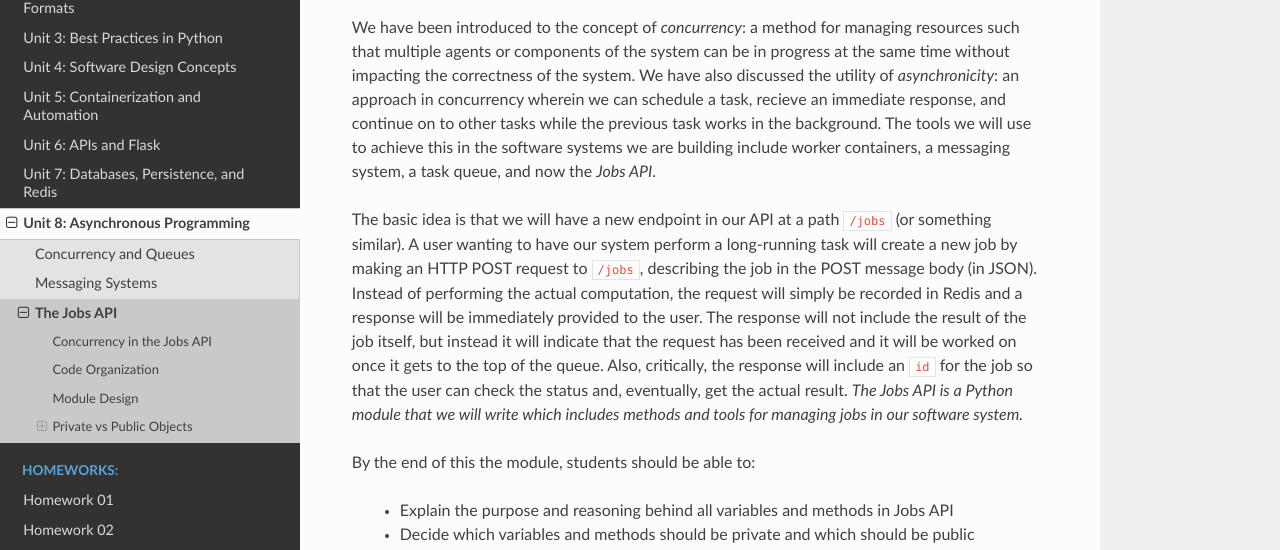
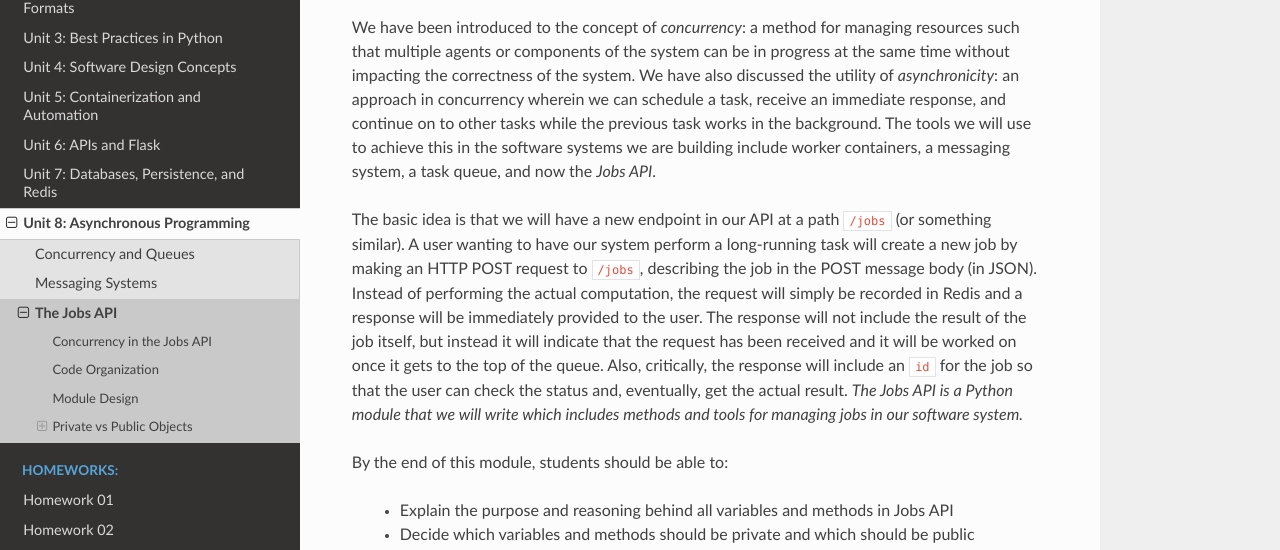
Before and after one commit to TACC/coe-332-sp24, a Sphinx documentation site: the page built from docs/unit08/jobs_api.rst, in a window 1280 px wide and 900 px high. Shown: the part 144-694 px from the top of the window. Built offline with Sphinx 7.4.7 and the Read the Docs theme 2.0.0, drawn with Linux system fonts in a browser that asks for light colours.

Commit message:
Typos
I was going over material to finish HW6 and I found few typos:

- "recieve" --> "receive".
- "By the end of this the module," --> "By the end of this module"

```diff
--- a/docs/unit08/jobs_api.rst
+++ b/docs/unit08/jobs_api.rst
@@ -4,7 +4,7 @@ The Jobs API
 We have been introduced to the concept of *concurrency*: a method for managing resources such that multiple agents or
 components of the system can be in progress at the same time without impacting the correctness of the system.
 We have also discussed the utility of *asynchronicity*: an approach in concurrency wherein we can schedule a task,
-recieve an immediate response, and continue on to other tasks while the previous task works in the background. The
+receive an immediate response, and continue on to other tasks while the previous task works in the background. The
 tools we will use to achieve this in the software systems we are building include worker containers, a messaging
 system, a task queue, and now the *Jobs API*.
 
@@ -18,7 +18,7 @@ it gets to the top of the queue. Also, critically, the  response will include an
 check the status and, eventually, get the actual result. *The Jobs API is a Python module that we will write which includes
 methods and tools for managing jobs in our software system.*
 
-By the end of this the module, students should be able to:
+By the end of this module, students should be able to:
 
   * Explain the purpose and reasoning behind all variables and methods in Jobs API
   * Decide which variables and methods should be private and which should be public
```
